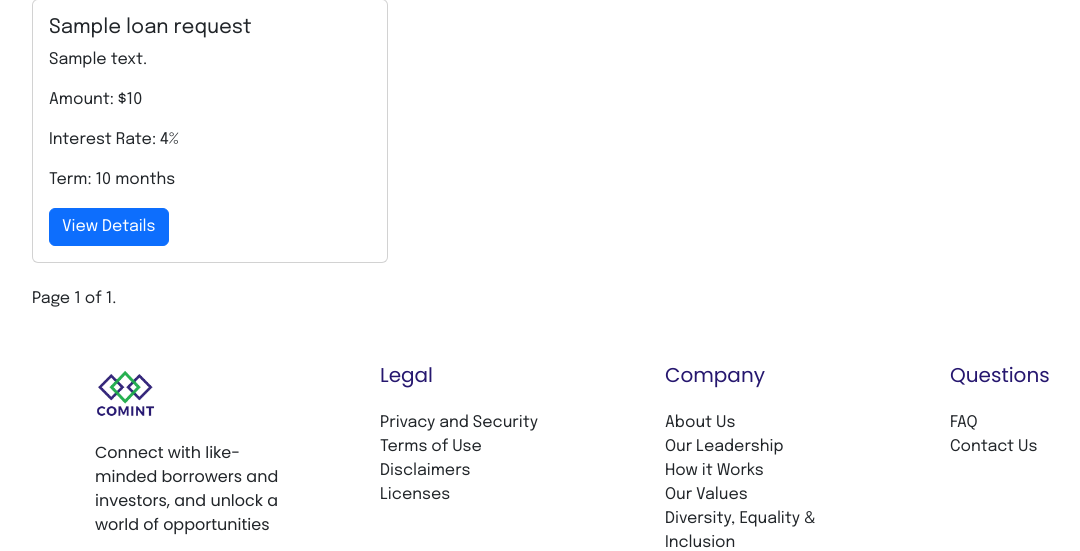
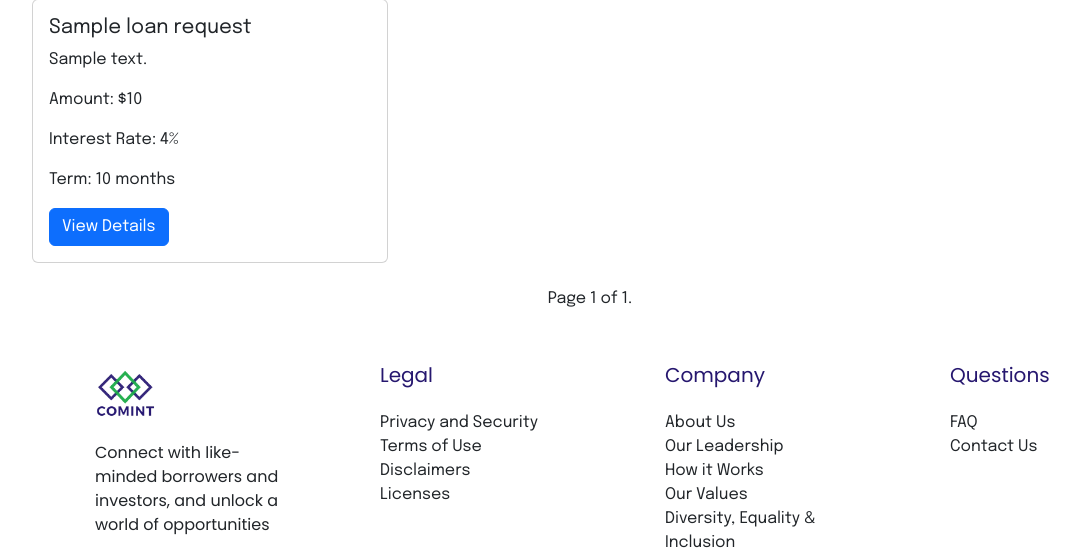
Before and after one commit to comint-admin/comint, a Django app: template comintapp/templates/comintapp/marketplace.html in a window 1280 px wide. Shown: the part 219-770 px from the top of the page, without its empty margins (50-1130 px from the left). Run offline with Django 4.2, Linux system fonts and the light colour scheme; the template is opened without the code that fills it: most values are stand-ins (such as "Sample title", 1, 10 or a date in 2020); some libraries are stand-ins or nearby versions; some web fonts are replaced.

Commit message:
centered pagination stuff

```diff
--- a/comintapp/templates/comintapp/marketplace.html
+++ b/comintapp/templates/comintapp/marketplace.html
@@ -65,9 +65,9 @@
         <p>No open loan requests available.</p>
         {% endfor %}
     </div>
+
     <!-- Pagination Controls -->
-
-    <div class="pagination">
+    <div class="pagination d-flex justify-content-center">
         <span class="step-links">
             {% if page_obj.has_previous %}
                 <a href="?page=1">&laquo; first</a>
```
